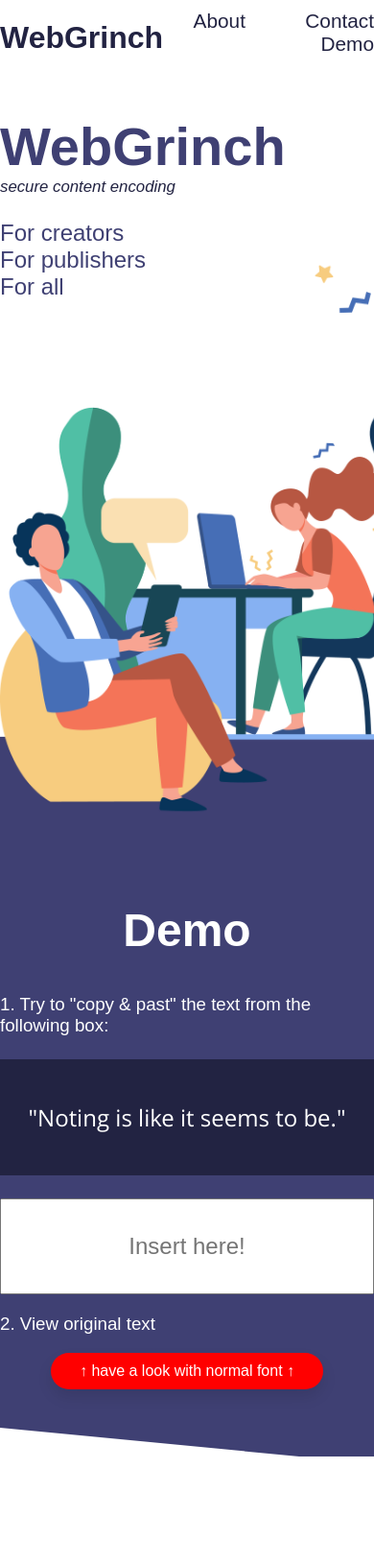
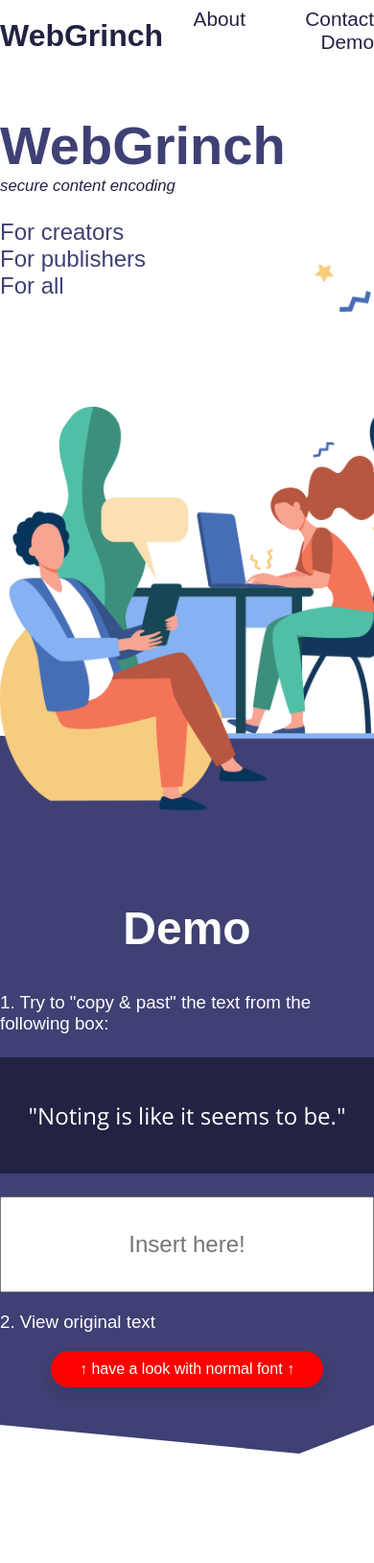
Before and after one commit to 8qfx1ai5/webgrinch, a PHP site: page / in a window 390 px wide; the page is wider, and only the part inside the window is pictured. Shown: the top 1629 px of that part at 96% size. Run offline with PHP 8.4, Linux system fonts and the light colour scheme.

Commit message:
fix design bugs mobile

```diff
--- a/web/static/example/css/main.css
+++ b/web/static/example/css/main.css
@@ -16,11 +16,8 @@ body {
   color: var(--main-color);
   margin: 0px;
   font-family: sans-serif;
-  min-width: 1000px;
   /* Suppose you want minimum width of 1000px */
-  width: auto !important;
   /* Firefox will set width as auto */
-  width: 1000px;
 }
 body #wrapper {
   width: 100%;
@@ -219,6 +216,8 @@ body #wrapper section {
   padding-right: 0px;
   width: 100vw;
   text-align: center;
+  margin-top: -1px;
+  margin-bottom: -1px;
 }
 body #wrapper section h2 {
   font-size: 3em;
@@ -229,23 +228,32 @@ body #wrapper section#nav {
 body #wrapper section#nav, body #wrapper section#footer, body #wrapper section#contact {
   min-height: auto;
 }
+body #wrapper .transition {
+  width: 0px;
+  margin-top: -1px;
+  margin-bottom: -1px;
+}
 body #wrapper #demo-transition {
   border-top: 30px solid var(--main-color);
   border-left: 80vw solid var(--second-color);
+  border-bottom: 1px solid var(--second-color);
   border-right: 20vw solid var(--second-color);
 }
 body #wrapper #features-transition {
   border-top: 30px solid var(--second-color);
   border-left: 40vw solid var(--main-color);
+  border-bottom: 1px solid var(--main-main);
   border-right: 60vw solid var(--main-color);
 }
 body #wrapper #how-transition {
   border-top: 30px solid var(--main-color);
   border-left: 0vw solid var(--second-color);
+  border-bottom: 1px solid var(--second-color);
   border-right: 100vw solid var(--second-color);
 }
 body #wrapper #sideeffects-transition {
   border-top: 30px solid var(--second-color);
   border-left: 55vw solid var(--main-color);
+  border-bottom: 1px solid var(--main-main);
   border-right: 45vw solid var(--main-color);
 }
--- a/web/static/example/index.html
+++ b/web/static/example/index.html
@@ -49,7 +49,7 @@
                 <button type="button" onmousedown="setFont('OpenSans');" onmouseup="setFont('OpenSans-WebGrinch');" onmouseout="setFont('OpenSans-WebGrinch')">&uarr; have a look with normal font &uarr;</button>
             </div>
         </section>
-        <div id="demo-transition"></div>
+        <div id="demo-transition" class="transition"></div>
         <section id="features">
             <div class="content">
                 <h2>Features</h2>
@@ -67,7 +67,7 @@
                 </ul>
             </div>
         </section>
-        <div id="features-transition"></div>
+        <div id="features-transition" class="transition"></div>
         <section id="how">
             <div class="content">
                 <h2>How it works</h2>
@@ -76,7 +76,7 @@
                 <div id="letterdemo"><span class="label">What you see:</span> abcdefghijklmnopqrstuvwxyz<br /><span class="label">What is written:</span> bcdefghijklmnopqrstuvwxyza</div>
             </div>
         </section>
-        <div id="how-transition"></div>
+        <div id="how-transition" class="transition"></div>
         <section id="sideeffects">
             <div class="content">
                 <h2>Side Effects</h2>
@@ -92,7 +92,7 @@
                 <p>But you can handle them with workarounds if necessary, depending on the use case.</p>
             </div>
         </section>
-        <div id="sideeffects-transition"></div>
+        <div id="sideeffects-transition" class="transition"></div>
         <section id="contact">
             <div class="content">
                 <h2>WebGrinch</h2>
--- a/web/static/example/scss/main.scss
+++ b/web/static/example/scss/main.scss
@@ -15,11 +15,6 @@ body {
     color: var(--main-color);
     margin: 0px;
     font-family: sans-serif;
-    min-width: 1000px;
-    /* Suppose you want minimum width of 1000px */
-    width: auto !important;
-    /* Firefox will set width as auto */
-    width: 1000px;
     #wrapper {
         width: 100%;
         #demo,
@@ -229,6 +224,8 @@ body {
             // min-height: 85vh;
             width: 100vw;
             text-align: center;
+            margin-top: -1px;
+            margin-bottom: -1px;
             h2 {
                 font-size: 3em;
             }
@@ -241,28 +238,33 @@ body {
                 min-height: auto;
             }
         }
+        .transition {
+            width: 0px;
+            margin-top: -1px;
+            margin-bottom: -1px;
+        }
         #demo-transition {
             border-top: 30px solid var(--main-color);
             border-left: 80vw solid var(--second-color);
-            // border-bottom: 0 solid #D94948;
+            border-bottom: 1px solid var(--second-color);
             border-right: 20vw solid var(--second-color);
         }
         #features-transition {
             border-top: 30px solid var(--second-color);
             border-left: 40vw solid var(--main-color);
-            // border-bottom: 30px solid var(--main-main);
+            border-bottom: 1px solid var(--main-main);
             border-right: 60vw solid var(--main-color);
         }
         #how-transition {
             border-top: 30px solid var(--main-color);
             border-left: 0vw solid var(--second-color);
-            // border-bottom: 0 solid #D94948;
+            border-bottom: 1px solid var(--second-color);
             border-right: 100vw solid var(--second-color);
         }
         #sideeffects-transition {
             border-top: 30px solid var(--second-color);
             border-left: 55vw solid var(--main-color);
-            // border-bottom: 30px solid var(--main-main);
+            border-bottom: 1px solid var(--main-main);
             border-right: 45vw solid var(--main-color);
         }
     }
```
